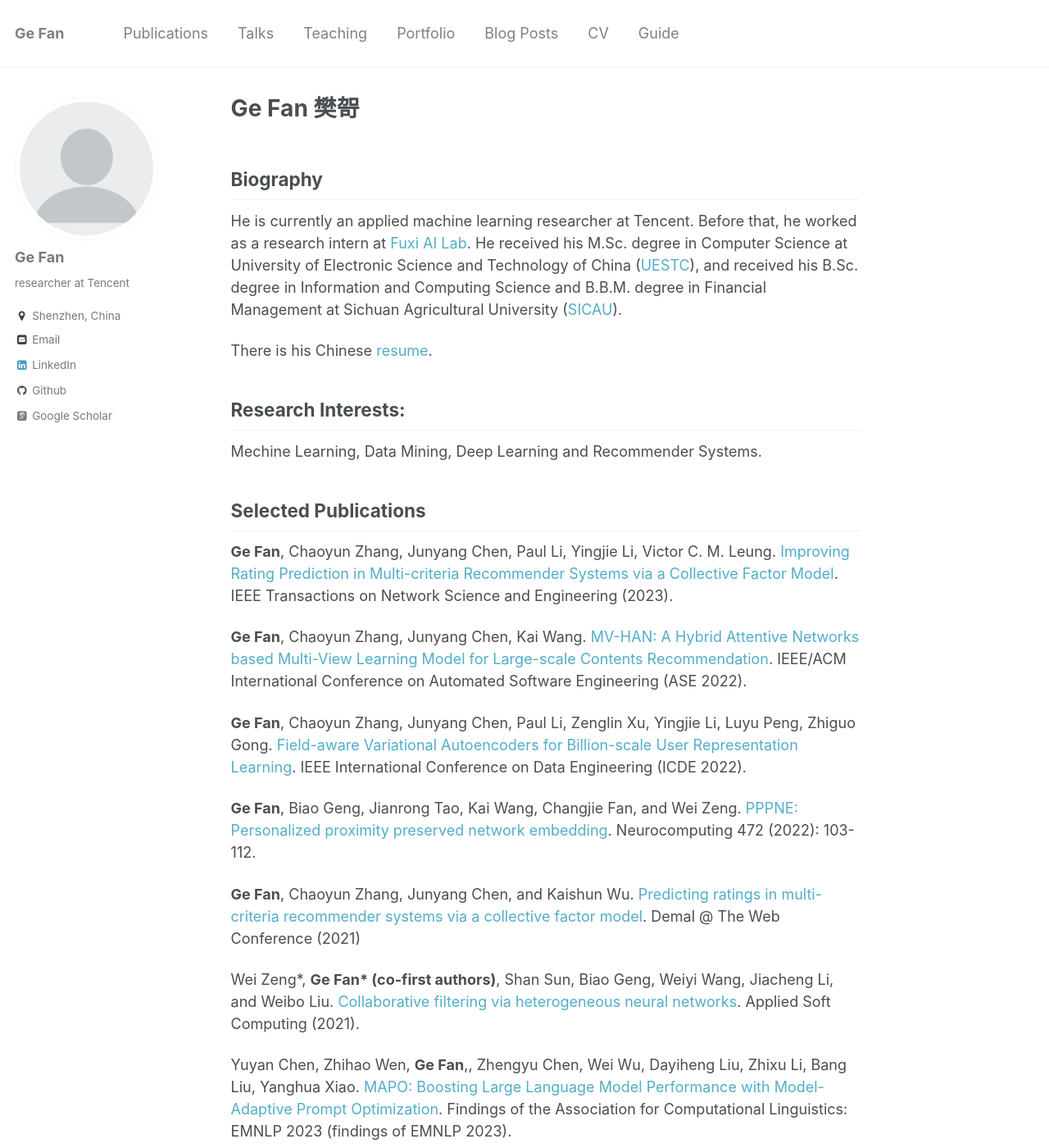
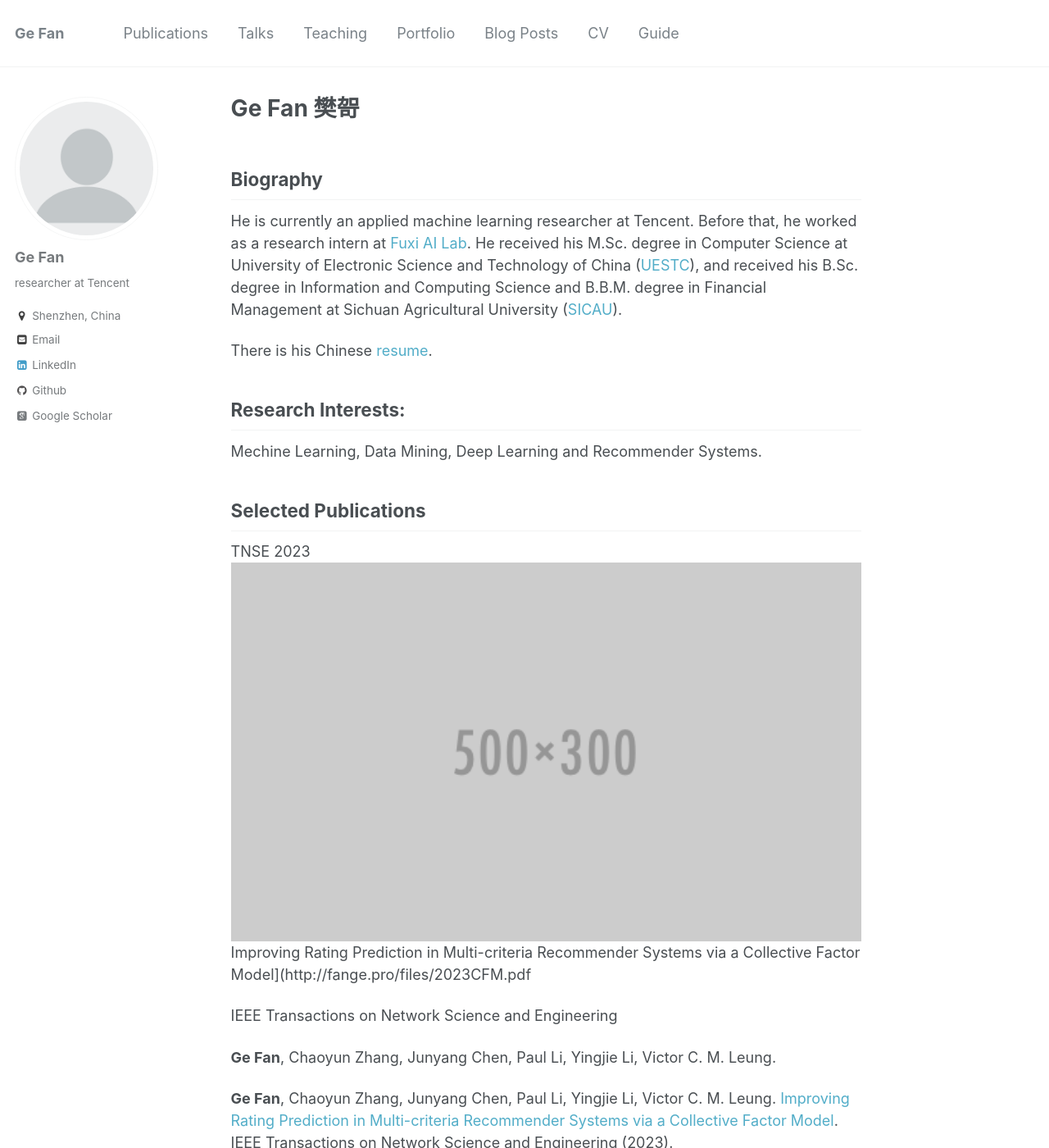
Before and after one commit to FanGhost/fanghost.github.io, a Jekyll site: the page built from _pages/about.md, in a window 1280 px wide and 1400 px high. Shown: the whole window at 82% size. Built offline with Jekyll 4.4.1, drawn with Linux system fonts in a browser that asks for light colours; some web fonts are replaced.

Commit message:
Update about.md

```diff
--- a/_pages/about.md
+++ b/_pages/about.md
@@ -20,6 +20,18 @@ Mechine Learning, Data Mining, Deep Learning and Recommender Systems.
 
 Selected Publications
 ---
+<div class='paper-box'><div class='paper-box-image'><div><div class="badge">TNSE 2023</div><img src='images/500x300.png' alt="sym" width="100%"></div></div>
+<div class='paper-box-text' markdown="1">
+
+Improving Rating Prediction in Multi-criteria Recommender Systems via a Collective Factor Model](http://fange.pro/files/2023CFM.pdf
+
+IEEE Transactions on Network Science and Engineering
+
+**Ge Fan**, Chaoyun Zhang, Junyang Chen, Paul Li, Yingjie Li, Victor C. M. Leung.
+
+</div>
+</div>
+
  **Ge Fan**, Chaoyun Zhang, Junyang Chen, Paul Li, Yingjie Li, Victor C. M. Leung. [Improving Rating Prediction in Multi-criteria Recommender Systems via a Collective Factor Model](http://fange.pro/files/2023CFM.pdf). IEEE Transactions on Network Science and Engineering (2023).
 
 **Ge Fan**, Chaoyun Zhang, Junyang Chen, Kai Wang. [MV-HAN: A Hybrid Attentive Networks based Multi-View Learning Model for Large-scale Contents Recommendation](http://fange.pro/files/2022MVHAN.pdf). IEEE/ACM International Conference on Automated Software Engineering (ASE 2022).
```
